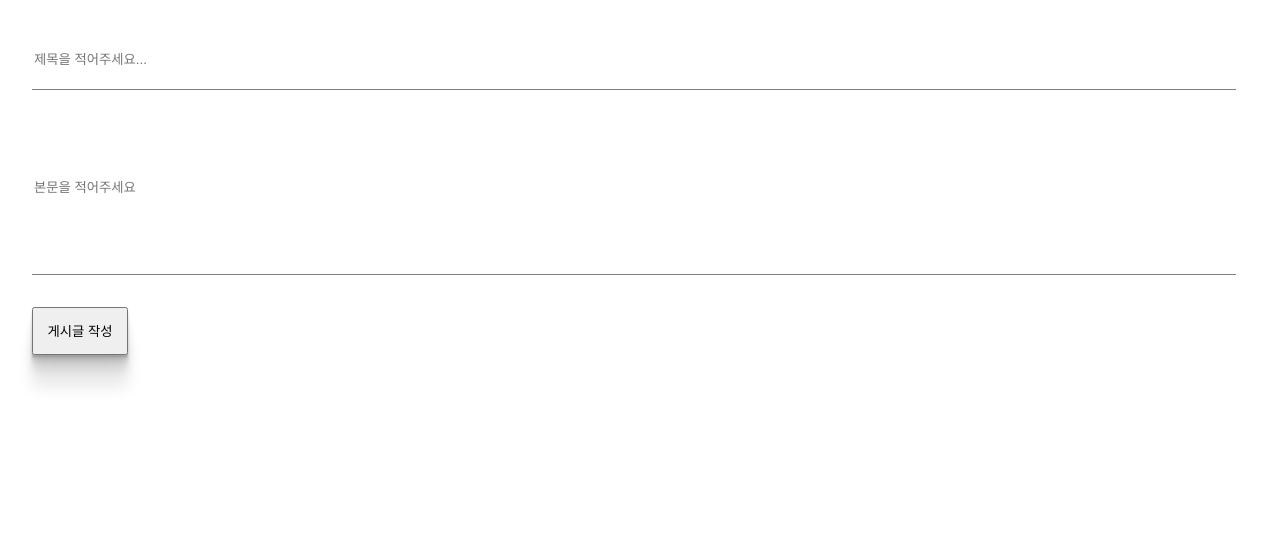
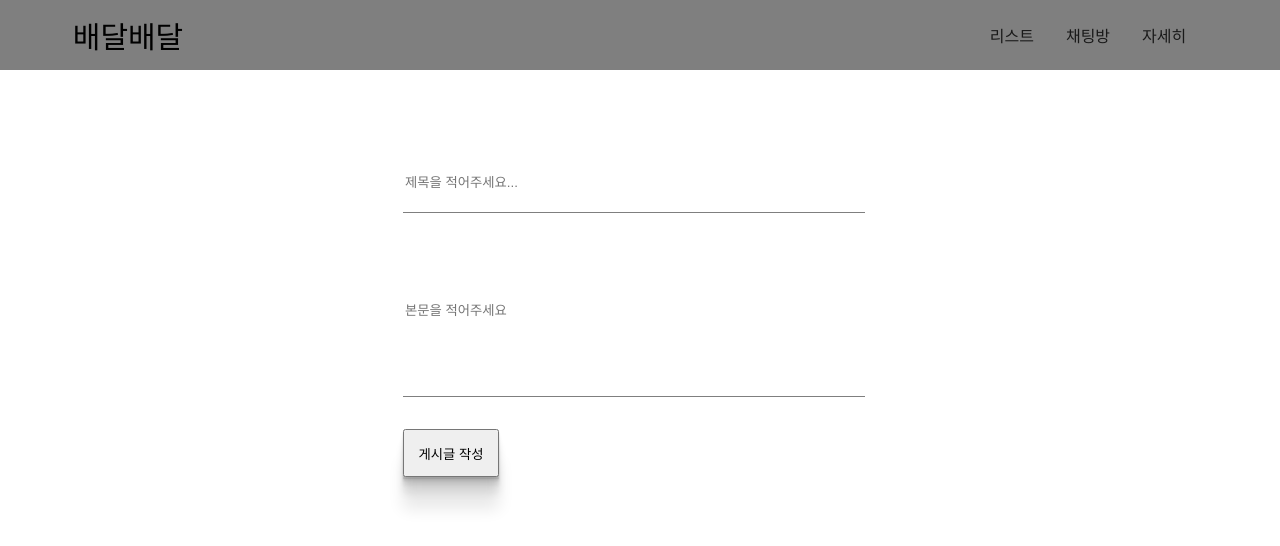
Before and after one commit to seokjin0706/baedal-baedal, a React (Create React App) app in the folder FrontEnd/: page /PostCreate in a window 1280 px wide. Shown: the top 546 px of the page. Built offline with nearby package versions, Linux system fonts and the light colour scheme.

Commit message:
css 작업중

```diff
--- /dev/null
+++ b/FrontEnd/src/css/Header.css
@@ -0,0 +1,45 @@
+body {
+  padding: 0;
+  margin: 0;
+  height: 600px;
+}
+
+.nav-up {
+  top: -80px;
+}
+
+.header_container {
+  position: fixed;
+  z-index: 1;
+  top: 0;
+  left: 0;
+  right: 0;
+  width: 100%;
+  height: 70px;
+  background-color: rgba(0, 0, 0, 0.5);
+  transition: top 0.2s ease-in-out;
+  display: grid;
+  grid-template-columns: 20% 30% 20% 30%;
+}
+.header_container a {
+  color: rgba(0, 0, 0, 0.8);
+  text-decoration: none;
+}
+.header_container .box-logo {
+  display: flex;
+  justify-content: center;
+  align-items: center;
+  font-size: 30px;
+}
+.header_container .box-nickName {
+  display: flex;
+  justify-content: center;
+  align-items: center;
+  font-size: 20px;
+}
+.header_container .box-icon {
+  display: flex;
+  justify-content: center;
+  align-items: center;
+  gap: 2rem;
+}/*# sourceMappingURL=Header.css.map */
--- /dev/null
+++ b/FrontEnd/src/css/Header.scss
@@ -0,0 +1,43 @@
+body{
+    padding: 0;
+    margin: 0;
+    height: 600px;
+}
+.nav-up {
+    top: -80px;
+}
+
+.header_container{
+    a   {
+        color: rgba(0,0,0,0.8);
+        text-decoration: none;
+    }
+    position: fixed;
+    z-index: 1;
+    top:0; left:0; right: 0;
+    width: 100%;
+    height: 70px;
+    background-color: rgba(0,0,0,0.5);
+    transition: top 0.2s ease-in-out;
+    display: grid;
+
+    grid-template-columns: 20% 30% 20% 30%;
+    .box-logo{
+        display: flex;
+        justify-content: center;
+        align-items: center;
+        font-size: 30px;
+    }
+    .box-nickName{
+        display: flex;
+        justify-content: center;
+        align-items: center;
+        font-size: 20px;
+    }
+    .box-icon{
+        display: flex;
+        justify-content: center;
+        align-items: center;
+        gap: 2rem;
+    }
+}
--- a/FrontEnd/src/css/ListPage.scss
+++ b/FrontEnd/src/css/ListPage.scss
@@ -10,7 +10,6 @@ body{
     justify-content: center;
     flex-direction: column;
     align-items: center;
-
     h2{
 
     }
--- a/FrontEnd/src/css/UserDetail.css
+++ b/FrontEnd/src/css/UserDetail.css
@@ -4,8 +4,8 @@ body {
 }
 
 .Con-userDetail {
-  width: 100vw;
-  height: 100vh;
+  width: 80rem;
+  height: 400px;
   display: flex;
   justify-content: center;
   margin-top: 10rem;
--- a/FrontEnd/src/css/UserDetail.scss
+++ b/FrontEnd/src/css/UserDetail.scss
@@ -4,8 +4,8 @@ body{
 }
 
 .Con-userDetail{
-    width: 100vw;
-    height: 100vh;
+    width: 80rem;
+    height: 400px;
     display: flex;
     justify-content: center;
     margin-top: 10rem;
--- a/FrontEnd/src/pages/PostCreate.js
+++ b/FrontEnd/src/pages/PostCreate.js
@@ -1,5 +1,6 @@
 import React, { useState, useEffect } from "react";
 import "../css/PostCreate.css";
+import Header from "./Header";
 
 const PostCreate = () => {
   const [title, setTitle] = useState("");
@@ -27,6 +28,7 @@ const PostCreate = () => {
 
   return (
     <div>
+      <Header />
       <div className="conm">
         <div className="Container-Create">
           <input
--- a/FrontEnd/src/pages/PostList.js
+++ b/FrontEnd/src/pages/PostList.js
@@ -1,19 +1,16 @@
 import React, { useState, useEffect } from "react";
 import axios from "axios";
 import Post from "./Post";
+import Header from "./Header";
+import "../css/ListPage.css";
 
 const Posts = () => {
   const [posts, setPosts] = useState([]);
   let sessionStorage = window.sessionStorage;
   let userID;
-  let nickName;
   let passWord;
 
   useEffect(() => {
-    nickName = sessionStorage.getItem("nickName");
-    console.log(nickName);
-    document.getElementById("user-nickName").innerHTML = nickName;
-
     //잠깐임시
     sessionStorage.setItem("userID", "userSJ"); //뒤에 값들을 json에서 빼오면됨  //아마도 ... session.userID
     sessionStorage.setItem("passWord", "p123"); //session.passWord
@@ -37,22 +34,15 @@ const Posts = () => {
   const HandlePostCreate = (e) => {
     document.location.href = "/PostCreate"; //글쓰기 페이지로 이동
   };
-  const HandleUserDetail = (e) => {
-    document.location.href = "/UserDetail"; //유저 디테일 페이지로 이동
-  };
 
   return (
     <>
+      <Header />
       <h1>주문주문 리스트</h1>
 
       <button className="writ" onClick={HandlePostCreate}>
         글쓰기
       </button>
-      <button className="usermom" onClick={HandleUserDetail}>
-        유저 정보 보기
-      </button>
-
-      <div id="user-nickName">undefined</div>
       <Post posts={posts} />
     </>
   );
--- a/FrontEnd/src/pages/UserDetail.js
+++ b/FrontEnd/src/pages/UserDetail.js
@@ -1,5 +1,6 @@
 import React, { useState, useEffect } from "react";
 import "../css/UserDetail.css";
+import Header from "./Header";
 
 const UserDetail = () => {
   const [abc, setabc] = useState("");
@@ -35,6 +36,7 @@ const UserDetail = () => {
 
   return (
     <div>
+      <Header />
       <div className="Con-userDetail">
         <div className="Container-userDetail">
           <div id="Container-userId">undefined</div>
--- a/FrontEnd/src/pages/header.js
+++ b/FrontEnd/src/pages/header.js
@@ -0,0 +1,41 @@
+import React from "react";
+import { useState, useEffect } from "react";
+import "../css/Header.css";
+
+function Header(props) {
+  const [nickNamea, nickNameSet] = useState([]);
+  let nickName;
+  useEffect(() => {
+    nickName = sessionStorage.getItem("nickName");
+    console.log("nick : " + nickName);
+    document.getElementById("header_nickName").innerHTML = nickName;
+  }, []);
+
+  return (
+    <>
+      <header className="header_container">
+        <div className="box-logo">
+          <span>배달배달</span>
+        </div>
+
+        <div className="box"></div>
+        <div className="box-nickName">
+          <div id="header_nickName">undefiend</div>
+        </div>
+        <div className="box-icon">
+          <a href="/List">
+            <div className="icon">리스트</div>
+          </a>
+          <a href="/chat">
+            <div className="icon">채팅방</div>
+          </a>
+          <a href="/userDetail">
+            <div className="icon">자세히</div>
+          </a>
+        </div>
+      </header>
+    </>
+  );
+}
+
+export default Header;
```
Also changed, not shown: 2 other files (tests, documents, lock files or other folders).
